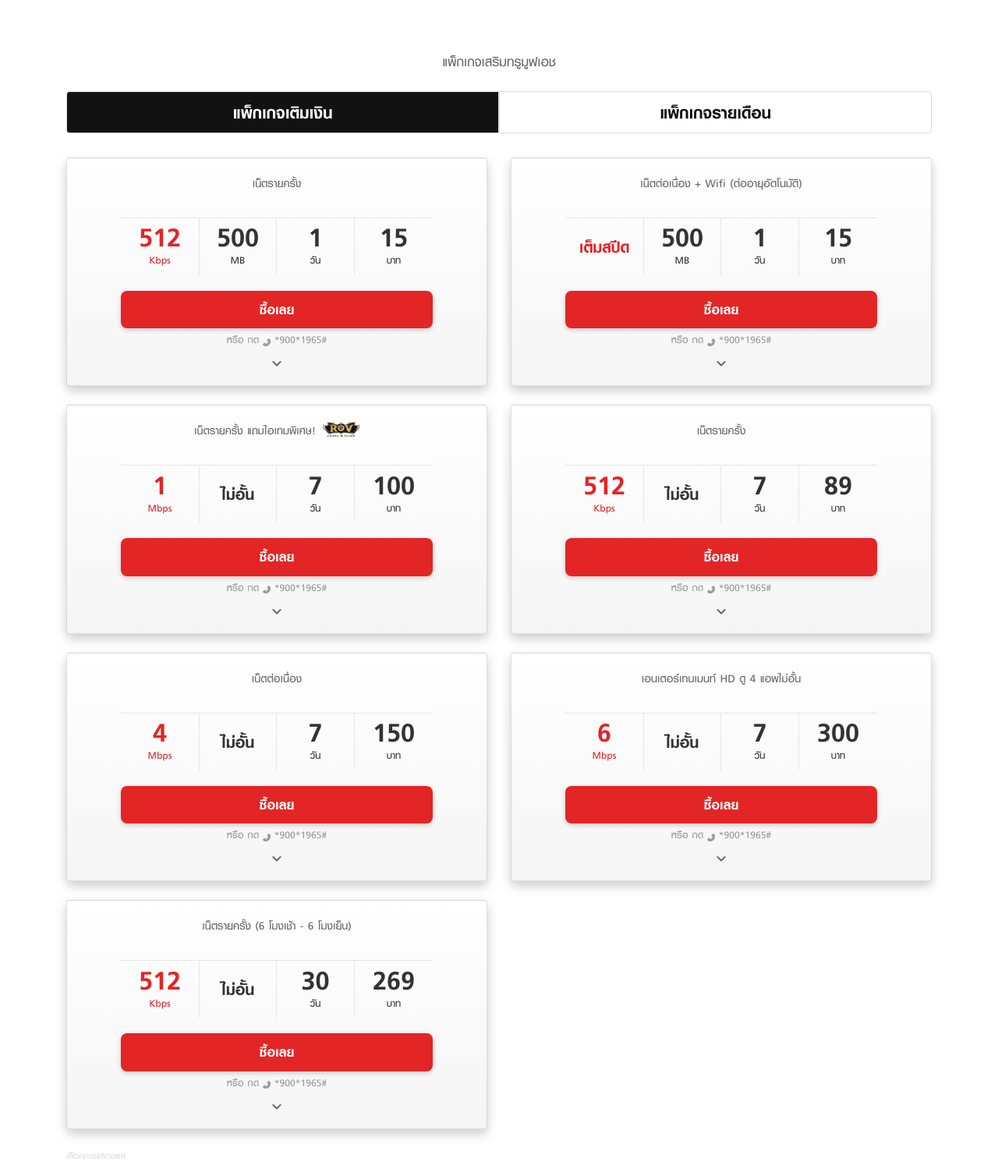
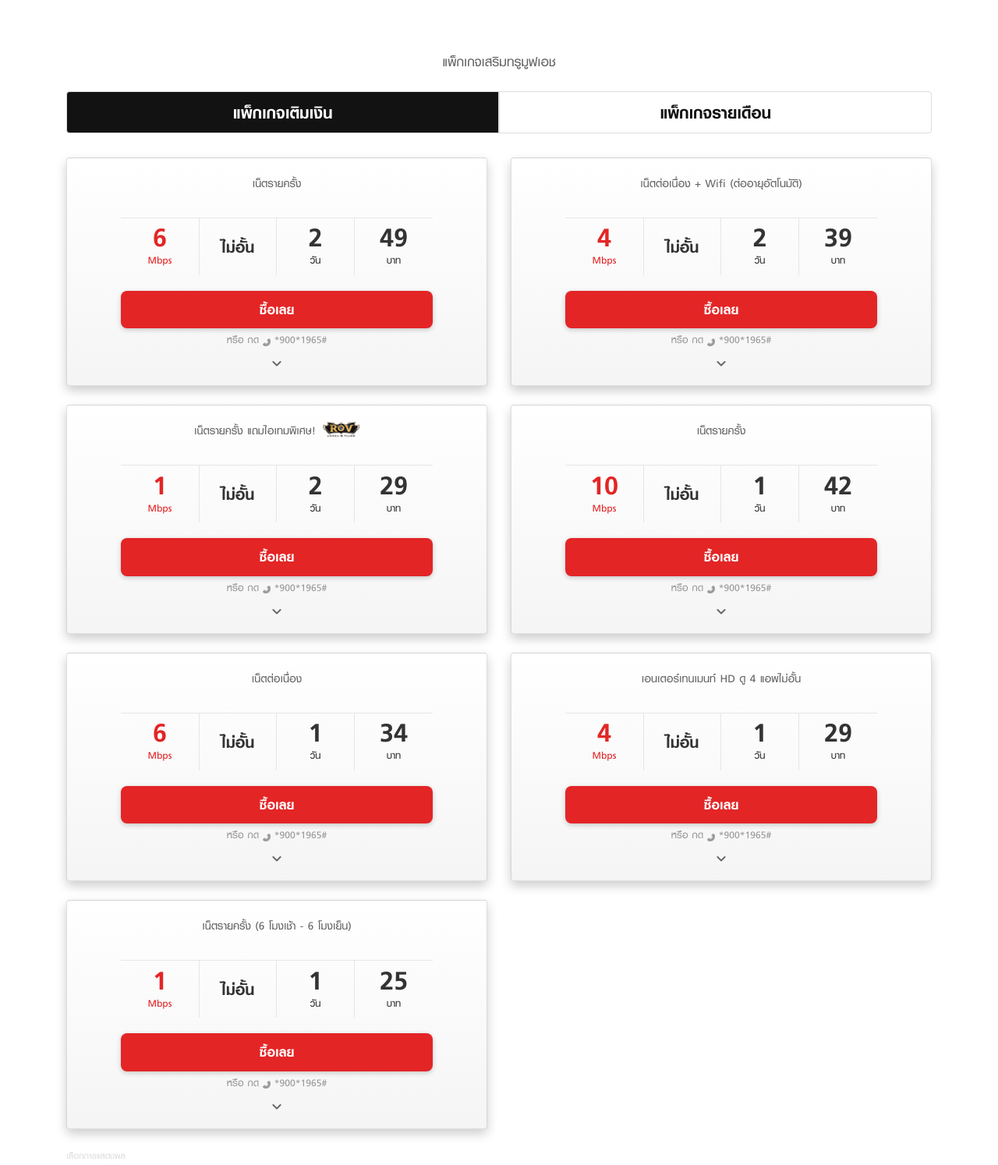
Before and after one commit to BliztRipper/TrueMoveQuickWin, a website: page src/index.pug in a window 1280 px wide. Shown: the top 1494 px of the page at 78% size. Drawn offline with nearby package versions, Linux system fonts and the light colour scheme; files that its build step writes are made by us from their sources; files whose address does not match are found by name.

Commit message:
revised promotion

```diff
--- a/src/_promotion.pug
+++ b/src/_promotion.pug
@@ -8,16 +8,16 @@
           //-   img.img-fluid(src="images/logo-rov.png", alt="")
         .card-body.card-benefit
           .card-benefit__mbps
-            .card-benefit__num 512
-            .card-benefit__unit Kbps
+            .card-benefit__num 6
+            .card-benefit__unit Mbps
           .card-benefit__gb
-            .card-benefit__num 500
-            .card-benefit__unit MB
+            .card-benefit__num(style='font-size:1.8rem') ไม่อั้น
+            //- .card-benefit__unit MB
           .card-benefit__hrs
-            .card-benefit__num 1
+            .card-benefit__num 2
             .card-benefit__unit วัน
           .card-benefit__bht
-            .card-benefit__num 15
+            .card-benefit__num 49
             .card-benefit__unit บาท
         a.purchase-btn.mx-auto(href='https://topping.truemoveh.com/package/confirm/128') ซื้อเลย
         .more-detail หรือ กด <img src="images/ic-call.png" width="10"> *900*1965#
@@ -39,7 +39,7 @@
           //-   .details-wrap
           //-     .detail-title รูปแบบการคิดเงิน :
           //-     .detail-value รายครั้ง
-          p.ml-4.detail-notice หมายเหตุ <br/>- ราคาพิเศษสำหรับซื้อด้วยทรูมันนี้วอลเล็ทเท่านั้น<br/> - ระยะเวลาการใช้งานจะสิ้นสุดโดยอัตโนมัติหลัง 24 ชั่วโมง นับจากเวลาที่สมัคร
+          p.ml-4.detail-notice หมายเหตุ <br/>- รับสิทธิใช้ 4G|3GlEDGElGPRS ความเร็วสูงสุด 6 Mbps<br/>  - ระยะเวลาการใช้งานจะสิ้นสุดโดยอัตโนมัติหลัง 48 ชั่วโมง นับจากเวลาที่สมัคร<br/> ** ความเร็วสูงสุดขึ้นกับประเภทซิมและพื้นที่ใช้งาน 4G = 100 Mbps, 3G = 42 Mbps
     //- Pack2
     .col-12.col-md-6
       .card.card-wrapper
@@ -49,16 +49,16 @@
           //-   img.img-fluid(src="images/logo-rov.png", alt="")
         .card-body.card-benefit
           .card-benefit__mbps
-            .card-benefit__num(style='font-size:1.8rem') เต็มสปีด
-            //- .card-benefit__unit Kbps
+            .card-benefit__num 4
+            .card-benefit__unit Mbps
           .card-benefit__gb
-            .card-benefit__num 500
-            .card-benefit__unit MB
+            .card-benefit__num(style='font-size:1.8rem') ไม่อั้น
+            //- .card-benefit__unit MB
           .card-benefit__hrs
-            .card-benefit__num 1
+            .card-benefit__num 2
             .card-benefit__unit วัน
           .card-benefit__bht
-            .card-benefit__num 15
+            .card-benefit__num 39
             .card-benefit__unit บาท
         a.purchase-btn.mx-auto(href='https://topping.truemoveh.com/package/confirm/62') ซื้อเลย
         .more-detail หรือ กด <img src="images/ic-call.png" width="10"> *900*1965#
@@ -80,7 +80,7 @@
           //-   .details-wrap
           //-     .detail-title รูปแบบการคิดเงิน :
           //-     .detail-value รายครั้ง
-          p.ml-4.detail-notice หมายเหตุ <br/>- ราคาพิเศษสำหรับซื้อด้วยทรูมันนี้วอลเล็ทเท่านั้น<br/> - ระยะเวลาการใช้งานจะสิ้นสุดโดยอัตโนมัติหลัง 24 ชั่วโมง นับจากเวลาที่สมัคร
+          p.ml-4.detail-notice หมายเหตุ <br/>- รับสิทธิใช้ 4G|3GlEDGElGPRS ความเร็วสูงสุด 4 Mbps<br/>  - ระยะเวลาการใช้งานจะสิ้นสุดโดยอัตโนมัติหลัง 48 ชั่วโมง นับจากเวลาที่สมัคร<br/> ** ความเร็วสูงสุดขึ้นกับประเภทซิมและพื้นที่ใช้งาน 4G = 100 Mbps, 3G = 42 Mbps
     //- Pack3
     .col-12.col-md-6
       .card.card-wrapper
@@ -96,10 +96,10 @@
             .card-benefit__num(style='font-size:1.8rem') ไม่อั้น
             //- .card-benefit__unit GB
           .card-benefit__hrs
-            .card-benefit__num 7
+            .card-benefit__num 2
             .card-benefit__unit วัน
           .card-benefit__bht
-            .card-benefit__num 100
+            .card-benefit__num 29
             .card-benefit__unit บาท
         a.purchase-btn.mx-auto(href='https://topping.truemoveh.com/package/confirm/62') ซื้อเลย
         .more-detail หรือ กด <img src="images/ic-call.png" width="10"> *900*1965#
@@ -121,7 +121,7 @@
           //-   .details-wrap
           //-     .detail-title รูปแบบการคิดเงิน :
           //-     .detail-value รายครั้ง
-          p.ml-4.detail-notice หมายเหตุ <br/>- รับสิทธิใช้ 4G|3GlEDGElGPRS ความเร็วสูงสุด 1 Mbps<br/> - ระยะเวลาการใช้งานจะสิ้นสุดโดยอัตโนมัติเวลา 23.59 น.
+          p.ml-4.detail-notice หมายเหตุ <br/>- รับสิทธิใช้ 4G|3GlEDGElGPRS ความเร็วสูงสุด 1 Mbps<br/>  - ระยะเวลาการใช้งานจะสิ้นสุดโดยอัตโนมัติหลัง 48 ชั่วโมง นับจากเวลาที่สมัคร<br/> ** ความเร็วสูงสุดขึ้นกับประเภทซิมและพื้นที่ใช้งาน 4G = 100 Mbps, 3G = 42 Mbps
     //- Pack4
     .col-12.col-md-6
       .card.card-wrapper
@@ -131,16 +131,16 @@
           //-   img.img-fluid(src="images/logo-rov.png", alt="")
         .card-body.card-benefit
           .card-benefit__mbps
-            .card-benefit__num 512
-            .card-benefit__unit Kbps
+            .card-benefit__num 10
+            .card-benefit__unit Mbps
           .card-benefit__gb
             .card-benefit__num(style='font-size:1.8rem') ไม่อั้น
             //- .card-benefit__unit GB
           .card-benefit__hrs
-            .card-benefit__num 7
+            .card-benefit__num 1
             .card-benefit__unit วัน
           .card-benefit__bht
-            .card-benefit__num 89
+            .card-benefit__num 42
             .card-benefit__unit บาท
         a.purchase-btn.mx-auto(href='https://topping.truemoveh.com/package/confirm/113') ซื้อเลย
         .more-detail หรือ กด <img src="images/ic-call.png" width="10"> *900*1965#
@@ -162,7 +162,7 @@
           //-   .details-wrap
           //-     .detail-title รูปแบบการคิดเงิน :
           //-     .detail-value รายครั้ง
-          p.ml-4.detail-notice หมายเหตุ <br/>- ตั้งแต่ 22 พ.ค. 61 แพ็กเกจนี้จะปรับเป็นราคาปกติ 95 บ. (รวมภาษี) บนช่องทางทรูมันนี่ - รับสิทธิใช้ 4G|3GlEDGElGPRS ความเร็วสูงสุด 512 กิโลบิตต่อวินาที (Kbps)<br/> - ระยะเวลาการใช้งานจะสิ้นสุดโดยอัตโนมัติเวลา 23.59 น.
+          p.ml-4.detail-notice หมายเหตุ <br/>- รับสิทธิใช้ 4G|3GlEDGElGPRS ความเร็วสูงสุด 10 Mbps<br/>  - ระยะเวลาการใช้งานจะสิ้นสุดโดยอัตโนมัติหลัง 24 ชั่วโมง นับจากเวลาที่สมัคร
     //- Pack5
     .col-12.col-md-6
       .card.card-wrapper
@@ -172,16 +172,16 @@
           //-   img.img-fluid(src="images/logo-rov.png", alt="")
         .card-body.card-benefit
           .card-benefit__mbps
-            .card-benefit__num 4
+            .card-benefit__num 6
             .card-benefit__unit Mbps
           .card-benefit__gb
             .card-benefit__num(style='font-size:1.8rem') ไม่อั้น
             //- .card-benefit__unit MB
           .card-benefit__hrs
-            .card-benefit__num 7
+            .card-benefit__num 1
             .card-benefit__unit วัน
           .card-benefit__bht
-            .card-benefit__num 150
+            .card-benefit__num 34
             .card-benefit__unit บาท
         a.purchase-btn.mx-auto(href='https://topping.truemoveh.com/package/confirm/58') ซื้อเลย
         .more-detail หรือ กด <img src="images/ic-call.png" width="10"> *900*1965#
@@ -203,7 +203,7 @@
           //-   .details-wrap
           //-     .detail-title รูปแบบการคิดเงิน :
           //-     .detail-value รายครั้ง
-          p.ml-4.detail-notice หมายเหตุ <br/>- รับสิทธิใช้ 4G|3GlEDGElGPRS ความเร็วสูงสุด 4 Mbps<br/> - ระยะเวลาการใช้งานจะสิ้นสุดโดยอัตโนมัติเวลา 23.59 น.
+          p.ml-4.detail-notice หมายเหตุ <br/>- รับสิทธิใช้ 4G|3GlEDGElGPRS ความเร็วสูงสุด 6 Mbps<br/>  - ระยะเวลาการใช้งานจะสิ้นสุดโดยอัตโนมัติหลัง 24 ชั่วโมง นับจากเวลาที่สมัคร
     //- Pack6
     .col-12.col-md-6
       .card.card-wrapper
@@ -213,16 +213,16 @@
           //-   img.img-fluid(src="images/logo-rov.png", alt="")
         .card-body.card-benefit
           .card-benefit__mbps
-            .card-benefit__num 6
+            .card-benefit__num 4
             .card-benefit__unit Mbps
           .card-benefit__gb
             .card-benefit__num(style='font-size:1.8rem') ไม่อั้น
             //- .card-benefit__unit GB
           .card-benefit__hrs
-            .card-benefit__num 7
+            .card-benefit__num 1
             .card-benefit__unit วัน
           .card-benefit__bht
-            .card-benefit__num 300
+            .card-benefit__num 29
             .card-benefit__unit บาท
         a.purchase-btn.mx-auto(href='https://topping.truemoveh.com/package/confirm/136') ซื้อเลย
         .more-detail หรือ กด <img src="images/ic-call.png" width="10"> *900*1965#
@@ -244,7 +244,7 @@
           //-   .details-wrap
           //-     .detail-title รูปแบบการคิดเงิน :
           //-     .detail-value รายครั้ง
-          p.ml-4.detail-notice หมายเหตุ <br/>- รับสิทธิใช้ 4G|3GlEDGElGPRS ความเร็วสูงสุด 6 Mbps<br/> - ระยะเวลาการใช้งานจะสิ้นสุดโดยอัตโนมัติเวลา 23.59 น.
+          p.ml-4.detail-notice หมายเหตุ <br/>- รับสิทธิใช้ 4G|3GlEDGElGPRS ความเร็วสูงสุด 4 Mbps<br/>  - ระยะเวลาการใช้งานจะสิ้นสุดโดยอัตโนมัติหลัง 24 ชั่วโมง นับจากเวลาที่สมัคร
     //- Pack7
     .col-12.col-md-6
       .card.card-wrapper
@@ -254,16 +254,16 @@
           //-   img.img-fluid(src="images/logo-rov.png", alt="")
         .card-body.card-benefit
           .card-benefit__mbps
-            .card-benefit__num 512
-            .card-benefit__unit Kbps
+            .card-benefit__num 1
+            .card-benefit__unit Mbps
           .card-benefit__gb
             .card-benefit__num(style='font-size:1.8rem') ไม่อั้น
             //- .card-benefit__unit GB
           .card-benefit__hrs
-            .card-benefit__num 30
+            .card-benefit__num 1
             .card-benefit__unit วัน
           .card-benefit__bht
-            .card-benefit__num 269
+            .card-benefit__num 25
             .card-benefit__unit บาท
         a.purchase-btn.mx-auto(href='https://topping.truemoveh.com/package/confirm/65') ซื้อเลย
         .more-detail หรือ กด <img src="images/ic-call.png" width="10"> *900*1965#
@@ -285,5 +285,4 @@
           //-   .details-wrap
           //-     .detail-title รูปแบบการคิดเงิน :
           //-     .detail-value รายครั้ง
-          p.ml-4.detail-fup * หลังจากใช้ 1.5 GB หมด จะใช้ต่อด้วยความเร็ว 128 Kbps
-          p.ml-4.detail-notice หมายเหตุ <br/>- รับสิทธิใช้ 4G|3GlEDGElGPRS ความเร็วสูงสุด 512 กิโลบิตต่อวินาที (Kbps)<br/> - ระยะเวลาการใช้งานจะสิ้นสุดโดยอัตโนมัติเวลา 23.59 น.
+          p.ml-4.detail-notice หมายเหตุ <br/>- รับสิทธิใช้ 4G|3GlEDGElGPRS ความเร็วสูงสุด 1 Mbps<br/>  - ระยะเวลาการใช้งานจะสิ้นสุดโดยอัตโนมัติหลัง 24 ชั่วโมง นับจากเวลาที่สมัคร<br/> ** ความเร็วสูงสุดขึ้นกับประเภทซิมและพื้นที่ใช้งาน 4G = 100 Mbps, 3G = 42 Mbps
```
Also changed, not shown: dist/index.html, src/index.pug (line endings or trailing spaces), 1 other file.
